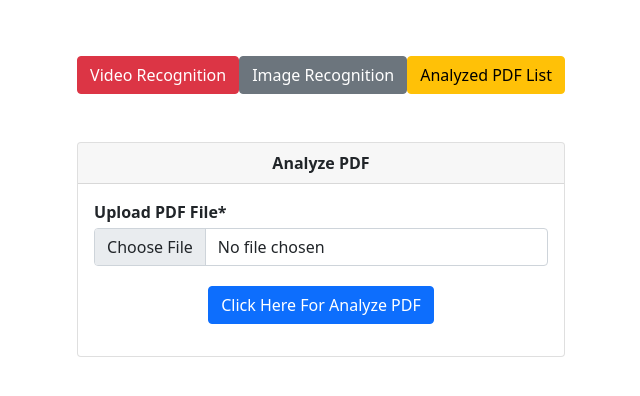
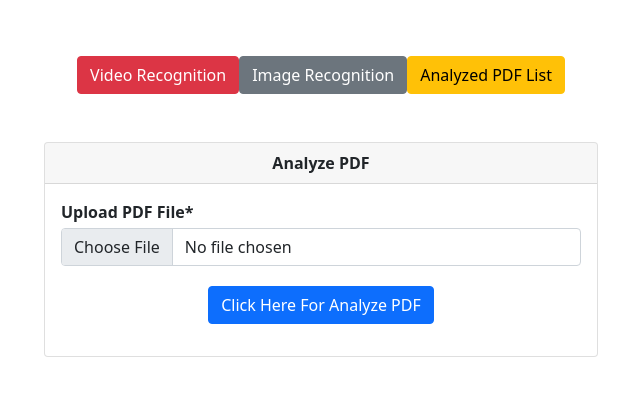
Before and after one commit to knowledgehubnow/video_analysis_frontend, a Django app: page /analyze/pdf/ in a window 1280 px wide. Shown: the top 396 px of the page, without its empty margins (319-959 px from the left). Run offline with Django 4.2, Linux system fonts and the light colour scheme; parts of the project's set-up code (start-up, migrations or seed data) failed here and were passed over.

Commit message:
change in all page

```diff
--- a/templates/analize_image_list.html
+++ b/templates/analize_image_list.html
@@ -2,6 +2,8 @@
 {% load static %}
 <html>
 <head>
+    <meta charset="UTF-8">
+    <meta name="viewport" content="width=device-width, initial-scale=1.0">
     <title>Face Detection</title>
     <link href="https://cdn.jsdelivr.net/npm/bootstrap@5.0.2/dist/css/bootstrap.min.css" rel="stylesheet" integrity="sha384-EVSTQN3/azprG1Anm3QDgpJLIm9Nao0Yz1ztcQTwFspd3yD65VohhpuuCOmLASjC" crossorigin="anonymous">
 </head>
--- a/templates/analize_video_list.html
+++ b/templates/analize_video_list.html
@@ -2,6 +2,8 @@
 {% load static %}
 <html>
 <head>
+    <meta charset="UTF-8">
+    <meta name="viewport" content="width=device-width, initial-scale=1.0">
     <title>Analyzed Video List</title>
     <link href="https://cdn.jsdelivr.net/npm/bootstrap@5.0.2/dist/css/bootstrap.min.css" rel="stylesheet" integrity="sha384-EVSTQN3/azprG1Anm3QDgpJLIm9Nao0Yz1ztcQTwFspd3yD65VohhpuuCOmLASjC" crossorigin="anonymous">
 </head>
--- a/templates/analized_pdf_list.html
+++ b/templates/analized_pdf_list.html
@@ -2,6 +2,8 @@
 {% load static %}
 <html>
 <head>
+    <meta charset="UTF-8">
+    <meta name="viewport" content="width=device-width, initial-scale=1.0">
     <title>Analyzed PDF List</title>
     <link href="https://cdn.jsdelivr.net/npm/bootstrap@5.0.2/dist/css/bootstrap.min.css" rel="stylesheet" integrity="sha384-EVSTQN3/azprG1Anm3QDgpJLIm9Nao0Yz1ztcQTwFspd3yD65VohhpuuCOmLASjC" crossorigin="anonymous">
 </head>
--- a/templates/analyzed_pdf_view.html
+++ b/templates/analyzed_pdf_view.html
@@ -2,6 +2,8 @@
 {% load static %}
 <html>
 <head>
+    <meta charset="UTF-8">
+    <meta name="viewport" content="width=device-width, initial-scale=1.0">
     <title>Analyzed PDF List</title>
     <link href="https://cdn.jsdelivr.net/npm/bootstrap@5.0.2/dist/css/bootstrap.min.css" rel="stylesheet" integrity="sha384-EVSTQN3/azprG1Anm3QDgpJLIm9Nao0Yz1ztcQTwFspd3yD65VohhpuuCOmLASjC" crossorigin="anonymous">
 </head>
--- a/templates/pdf_upload.html
+++ b/templates/pdf_upload.html
@@ -2,17 +2,21 @@
 {% load static %}
 <html>
 <head>
+    <meta charset="UTF-8">
+    <meta name="viewport" content="width=device-width, initial-scale=1.0">
     <title>PDF Analyzer</title>
     <link href="https://cdn.jsdelivr.net/npm/bootstrap@5.0.2/dist/css/bootstrap.min.css" rel="stylesheet" integrity="sha384-EVSTQN3/azprG1Anm3QDgpJLIm9Nao0Yz1ztcQTwFspd3yD65VohhpuuCOmLASjC" crossorigin="anonymous">
 </head>
 <body>
     <div class="container mt-5">
         <div class="row justify-content-md-center">
-            <div class="col-md-auto p-2">
-                <div class="btn-group mb-5" role="group" aria-label="Basic mixed styles example">
-                    <a href="{% url 'scan_face' %}"><button type="button" class="btn btn-danger">Video Recognition</button></a>
-                    <a href="{% url 'image_analysis' %}"><button type="button" class="btn btn-secondary">Image Recognition</button></a>
-                    <a href="{% url 'analyzed_pdf_list' %}"><button type="button" class="btn btn-warning">Analyzed PDF List</button></a>
+            <div class="col-md-6 p-2">
+                <div class="text-center">
+                    <div class="btn-group mb-5" role="group" aria-label="Basic mixed styles example">
+                        <a href="{% url 'scan_face' %}"><button type="button" class="btn btn-danger">Video Recognition</button></a>
+                        <a href="{% url 'image_analysis' %}"><button type="button" class="btn btn-secondary">Image Recognition</button></a>
+                        <a href="{% url 'analyzed_pdf_list' %}"><button type="button" class="btn btn-warning">Analyzed PDF List</button></a>
+                    </div>
                 </div>
                 <div class="card">
                     <div class="card-header text-center fw-bold">
--- a/templates/upload.html
+++ b/templates/upload.html
@@ -1,6 +1,8 @@
 <!DOCTYPE html>
-<html>
+<html lang="en">
 <head>
+    <meta charset="UTF-8">
+    <meta name="viewport" content="width=device-width, initial-scale=1.0">
     <title>Face Detection</title>
     <link href="https://cdn.jsdelivr.net/npm/bootstrap@5.0.2/dist/css/bootstrap.min.css" rel="stylesheet" integrity="sha384-EVSTQN3/azprG1Anm3QDgpJLIm9Nao0Yz1ztcQTwFspd3yD65VohhpuuCOmLASjC" crossorigin="anonymous">
 </head>
@@ -39,7 +41,6 @@
                             <label class="input" for="inputGroupFile01"><span class = "fw-bold">Upload Video*</span></label>
                             <div class="input-group my-1">
                                 <input type="file" class="form-control" id="inputGroupFile04" name="video" accept="video/*" aria-describedby="inputGroupFileAddon04" aria-label="Upload" required>
-                                {% comment %} <button class="btn btn-outline-secondary" type="submit" id="inputGroupFileAddon04">Submit</button> {% endcomment %}
                             </div>
                             <div>
                                 <span class="fw-bold">Note:- </span><span class="text-warning">Video size should be less than 10MB and Video duration should be less than 30sec.</span></p>
@@ -62,7 +63,6 @@
                     </button>
                 </div>
             </div>
-
         </div>
     </div>
     <script>
--- a/templates/video_detail.html
+++ b/templates/video_detail.html
@@ -1,6 +1,8 @@
 <!DOCTYPE html>
 <html>
 <head>
+    <meta charset="UTF-8">
+    <meta name="viewport" content="width=device-width, initial-scale=1.0">
     <title>Analyzed Video View</title>
     <link href="https://cdn.jsdelivr.net/npm/bootstrap@5.0.2/dist/css/bootstrap.min.css" rel="stylesheet" integrity="sha384-EVSTQN3/azprG1Anm3QDgpJLIm9Nao0Yz1ztcQTwFspd3yD65VohhpuuCOmLASjC" crossorigin="anonymous">
 </head>
```
Also changed, not shown: templates/upload_image.html (+9 -5 lines).
